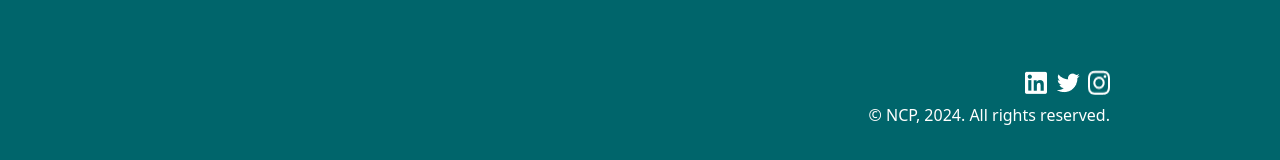
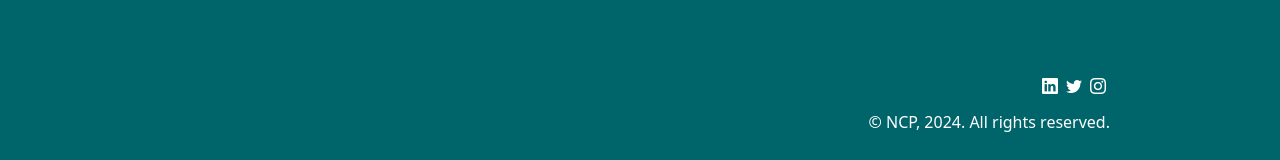
Before and after one commit to Lynn0612/NCP, a React (Create React App) app: page / in a window 1280 px wide. Shown: the part 1508-1668 px from the top of the page. Built offline with nearby package versions, Linux system fonts and the light colour scheme; no server answers.

Commit message:
fix: Footer icon更換

```diff
--- a/src/components/Footer/index.js
+++ b/src/components/Footer/index.js
@@ -24,7 +24,7 @@ const footer = () => {
             <Nav.Link href="#" className="footer-link">Privacy Policy</Nav.Link>
             <Nav.Link href="#" className="footer-link">Terms and conditions</Nav.Link>
           </Col>
-          <Col lg={2} md={3}  xs={6}>
+          <Col lg={2} md={3} xs={6}>
             <Nav.Link href="#" className="footer-link">Products</Nav.Link>
             <Nav.Link href="#" className="footer-link">Data Panels</Nav.Link>
             <Nav.Link href="#" className="footer-link">ubscription</Nav.Link>
@@ -41,9 +41,9 @@ const footer = () => {
         <Row className="mt-5">
           <Col className="d-flex flex-column align-items-end">
             <div className="d-flex justify-content-end mb-2">
-              <Image src={inLink} className="me-2" />
-              <Image src={twLink} className="me-2" />
-              <Image src={igLink} />
+              <i className="bi bi-linkedin m-1"></i>
+              <i className="bi bi-twitter m-1"></i>
+              <i className="bi bi-instagram m-1"></i>
             </div>
             <p className="text-end">© NCP, 2024. All rights reserved.</p>
           </Col>
```
